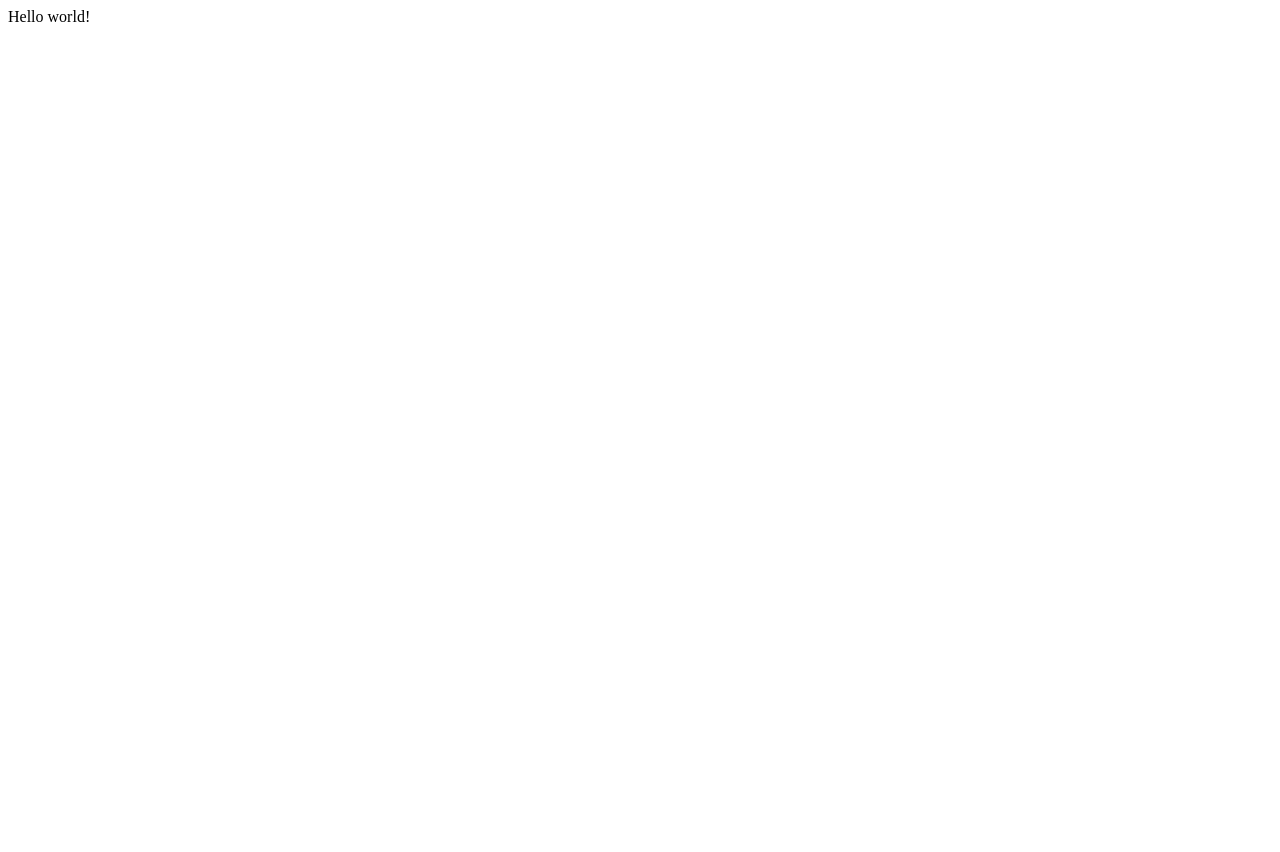
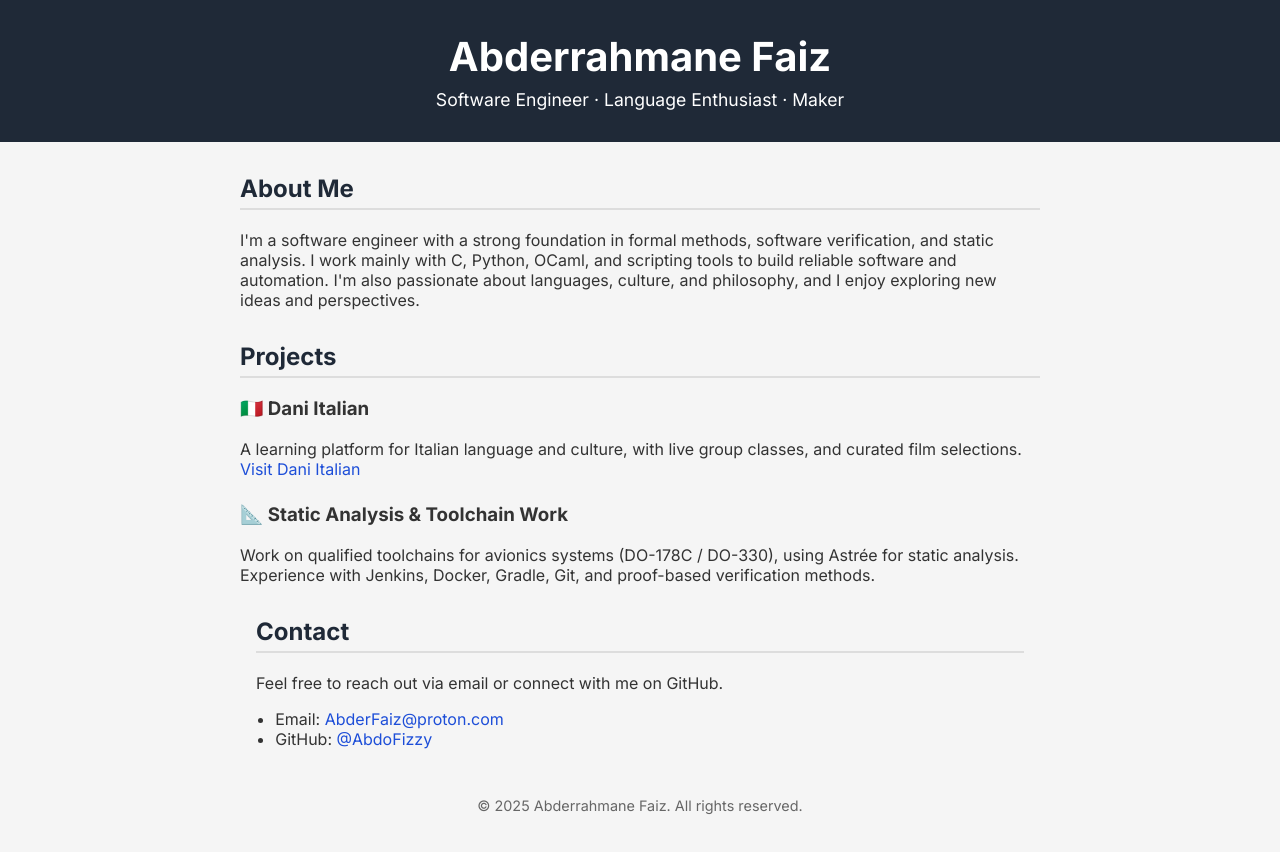
Before and after one commit to AbderFaiz/AbderFaiz.github.io, a plain HTML site: page index.html in a window 1280 px wide. Before the commit the page ends 800 px from the top, so only its background shows below. Drawn offline with Linux system fonts and the light colour scheme.

Commit message:
start coding

```diff
--- a/index.html
+++ b/index.html
@@ -1 +1,63 @@
-Hello world!
+<!DOCTYPE html>
+<html lang="en">
+<head>
+  <meta charset="UTF-8" />
+  <meta name="viewport" content="width=device-width, initial-scale=1.0"/>
+  <title>Abderrahmane Faiz</title>
+  <link href="https://fonts.googleapis.com/css2?family=Inter:wght@400;700&display=swap" rel="stylesheet">
+  <link href="style.css" type="text/css" rel="stylesheet">
+</head>
+<body>
+  <header>
+    <h1>Abderrahmane Faiz</h1>
+    <p>Software Engineer · Language Enthusiast · Maker</p>
+  </header>
+
+  <div class="section">
+    <h2>About Me</h2>
+    <p>
+      I'm a software engineer with a strong foundation in formal methods, software verification, and static analysis.
+      I work mainly with C, Python, OCaml, and scripting tools to build reliable software and automation.
+      I'm also passionate about languages, culture, and philosophy, and I enjoy exploring new ideas and perspectives.
+    </p>
+  </div>
+
+  <div class="section">
+    <h2>Projects</h2>
+
+    <div class="project">
+      <h3>🇮🇹 Dani Italian</h3>
+      <p>
+        A learning platform for Italian language and culture, with live group classes,
+        and curated film selections.
+        <br/>
+        <a href="https://danitalian.com" target="_blank">Visit Dani Italian</a>
+      </p>
+    </div>
+
+
+    <div class="project">
+      <h3>📐 Static Analysis & Toolchain Work</h3>
+      <p>
+        Work on qualified toolchains for avionics systems (DO-178C / DO-330), using Astrée for static analysis.
+        Experience with Jenkins, Docker, Gradle, Git, and proof-based verification methods.
+      </p>
+    </div>
+
+
+  <div class="section">
+    <h2>Contact</h2>
+    <p>
+      Feel free to reach out via email or connect with me on GitHub.
+    </p>
+    <ul>
+      <li>Email: <a href="mailto:AbderFaiz@proton.com">AbderFaiz@proton.com</a></li>
+      <li>GitHub: <a href="https://github.com/AbdoFizzy" target="_blank">@AbdoFizzy</a></li>
+    </ul>
+  </div>
+
+  <div class="footer">
+    © 2025 Abderrahmane Faiz. All rights reserved.
+  </div>
+</body>
+</html>
--- /dev/null
+++ b/style.css
@@ -0,0 +1,50 @@
+
+    body {
+      font-family: 'Inter', sans-serif;
+      margin: 0;
+      background: #f5f5f5;
+      color: #333;
+    }
+    header {
+      background: #1f2937;
+      color: white;
+      padding: 2rem;
+      text-align: center;
+    }
+    header h1 {
+      margin: 0;
+      font-size: 2.5rem;
+    }
+    header p {
+      margin: 0.5rem 0 0;
+      font-size: 1.1rem;
+    }
+    .section {
+      max-width: 800px;
+      margin: 2rem auto;
+      padding: 0 1rem;
+    }
+    h2 {
+      color: #1f2937;
+      border-bottom: 2px solid #ddd;
+      padding-bottom: 0.3rem;
+    }
+    ul {
+      padding-left: 1.2rem;
+    }
+    .project {
+      margin-bottom: 1.5rem;
+    }
+    .footer {
+      text-align: center;
+      padding: 1rem;
+      font-size: 0.9rem;
+      color: #666;
+    }
+    a {
+      color: #1d4ed8;
+      text-decoration: none;
+    }
+    a:hover {
+      text-decoration: underline;
+    }
```
